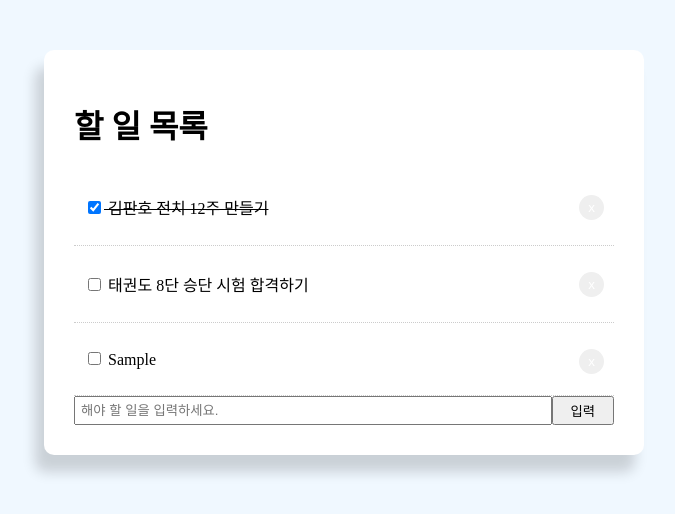
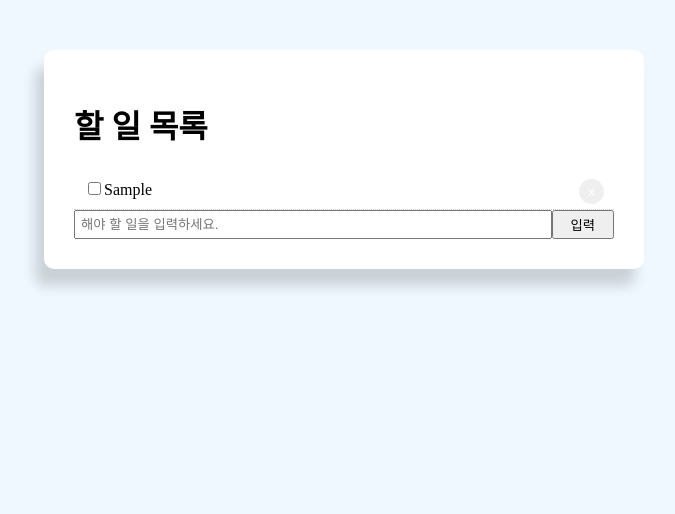
Before and after one commit to choiseongyun/react_pt, a React (Create React App) app: page / in a window 1280 px wide. Both pictures are taken after typing "Sample" into the empty fields and a click on the input "입력". Shown: the top 514 px of the page, without its empty margins (296-971 px from the left). Built offline with nearby package versions, Linux system fonts and the light colour scheme.

Commit message:
second commit

```diff
--- a/src/App.js
+++ b/src/App.js
@@ -1,81 +1,38 @@
-import React, {Component} from "react";
+import React, {useState} from "react";
 import "./App.css";
-export default class App extends Component{
-  state = {
-    todoData : [
-      {
-        id: "1",
-        title: "김판호 전치 12주 만들기",
-        completed: true
-      },
-      {
-        id:"2",
-        title:"태권도 8단 승단 시험 합격하기",
-        completed: false
-      }
-    ],
-    value: "",
-  }
-  btnStyle={
-    color: "#fff",
-    border :"none",
-    padding: "5px 9px",
-    borderRadius: "50%",
-    cursor:"pointer",
-    float: "right"
+import List from "./components/List"
+
+export default function App(){
+
+  const [todoData,setTodoData] = useState([]);
+  const [value, setValue] = useState("");
+
+  //해야 할 일 텍스트 입력 랜더링 함수
+  const handleChange = (e) =>{
+    setValue(e.target.value)
+    // this.setState({value: e.target.value })
   }
 
-  //체크 박스 클릭 시 변환 함수
-  getStyle = (completed) =>{
-    return{
-      padding : "10px",
-      borderBottom: "1px #ccc dotted",
-      textDecoration: completed ? "line-through" : "none"
-    }
-  }
 
-  //해야 할 일 텍스트 입력 랜더링 함수
-  handleChange = (e) =>{
-    this.setState({value: e.target.value })
-    console.log(e.target.value)
-  }
 
-  //할 일 리스트 삭제 함수
-  handleClick = (id) =>{
-    let newTodoData = this.state.todoData.filter(data => data.id !== id)
-    console.log("newTodoData", newTodoData);
-    this.setState({todoData:newTodoData});
-
-  }
   //submit 시 동작하는 함수
-  handleSubmit = (e) => {
+  const handleSubmit = (e) => {
     e.preventDefault();
-    console.log(this.state.value);
     //새로운 할 일 데이터
     let newTodo = {
       id: Date.now(),
-      title: this.state.value,
+      title: value,
       completed: false,
     };
 
     //기존에 있던 할 일에 새로운 할 일 더하기
-    this.setState({ todoData: [...this.state.todoData, newTodo] });
-    this.setState({value:""});
+    // this.setState({ todoData: [...todoData, newTodo] });
+    setTodoData(prev =>[...prev, newTodo]);
+    setValue("");
+    // this.setState({value:""});
   }
-  //체크 시 completed 를 true로 변환
-  handleCompleteChange = (id) =>{
-    console.log(id);
-    let newTodoData = this.state.todoData.map((data) => {
-      if(data.id === id){
-        data.completed = ! data.completed;
-      }
-      return data;
-    });
-    this.setState({ todoData: newTodoData });
 
-  };
 
-  render(){
     return(
       <div className="container">
         <div className="todoBlock">
@@ -83,26 +40,16 @@ export default class App extends Component{
             <h1>할 일 목록</h1>
           </div>
 
-          {this.state.todoData.map((data) =>(
-          <div style={this.getStyle(data.completed)} key={data.id}>
-            <p>
-              <input
-                type="checkbox"
-                onChange={() => this.handleCompleteChange(data.id)}
-                defaultChecked={data.completed}/>
-              {" "}{data.title}
-              <button style={this.btnStyle} onClick={()=> this.handleClick(data.id)}>x</button>
-            </p>
-            </div>
-        ))}
-        <form style={{display:'flex'}} onSubmit={this.handleSubmit}>
+          <List todoData={todoData} />
+
+        <form style={{display:'flex'}} onSubmit={handleSubmit}>
           <input
             type="text"
             name="value"
             style={{ flex:'10', padding:'5px'}}
             placeholder="해야 할 일을 입력하세요."
-            value={this.state.value}
-            onChange={this.handleChange}
+            value={value}
+            onChange={handleChange}
           />
           <input
             type="submit"
@@ -114,6 +61,5 @@ export default class App extends Component{
 
         </div>
       </div>
-    )
-  }
+    );
 }
--- /dev/null
+++ b/src/components/List.js
@@ -0,0 +1,59 @@
+//rfc 치면 됨
+import React from 'react'
+
+export default function List({ todoData, setTodoData }) {
+
+
+
+    //체크 박스 클릭 시 변환 함수
+    const getStyle = (completed) =>{
+        return{
+            padding : "10px",
+            borderBottom: "1px #ccc dotted",
+            textDecoration: completed ? "line-through" : "none"
+        }
+    }
+      //할 일 리스트 삭제 함수
+      const handleClick = (id) =>{
+        let newTodoData = todoData.filter(data => data.id !== id)
+        console.log("newTodoData", newTodoData);
+        // this.setState({todoData:newTodoData});
+        setTodoData(newTodoData);
+    }
+    const btnStyle={
+        color: "#fff",
+        border :"none",
+        padding: "5px 9px",
+        borderRadius: "50%",
+        cursor:"pointer",
+        float: "right"
+      }
+    //체크 시 completed 를 true로 변환
+    const handleCompleteChange = (id) =>{
+        console.log(id);
+        let newTodoData = todoData.map((data) => {
+        if(data.id === id){
+            data.completed = ! data.completed;
+        }
+        return data;
+        });
+        setTodoData(newTodoData);
+        // this.setState({ todoData: newTodoData });
+    };
+  return (
+    <div>
+        {todoData.map((data) =>(
+        <div style={getStyle(data.completed)} key={data.id}>
+            <input
+              type="checkbox"
+              onChange={() => handleCompleteChange(data.id)}
+              defaultChecked={data.completed}
+            />
+            {data.title}
+            <button style={btnStyle} onClick={()=> handleClick(data.id)}>x</button>
+
+          </div>
+      ))}
+    </div>
+  )
+}
```
